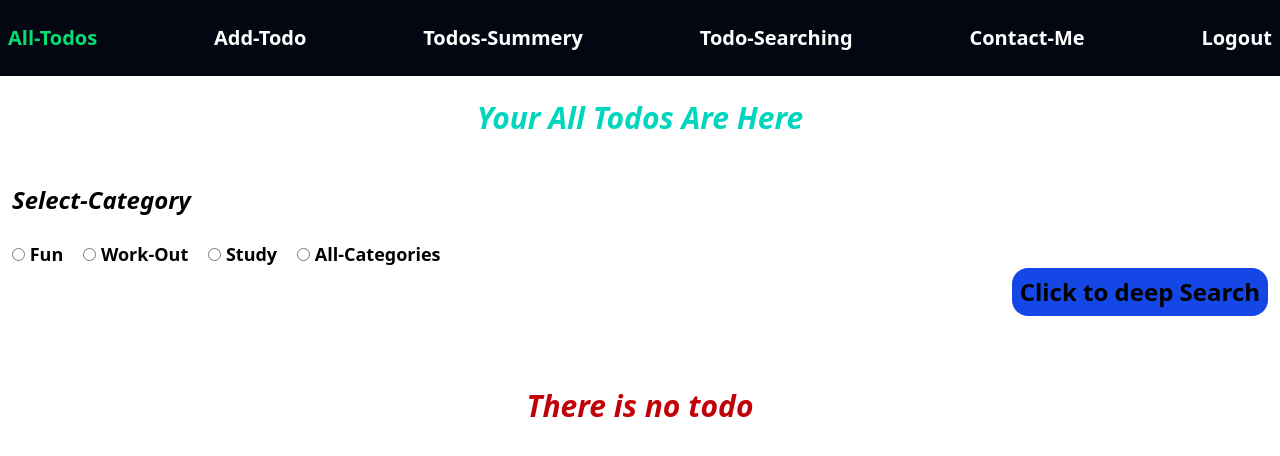
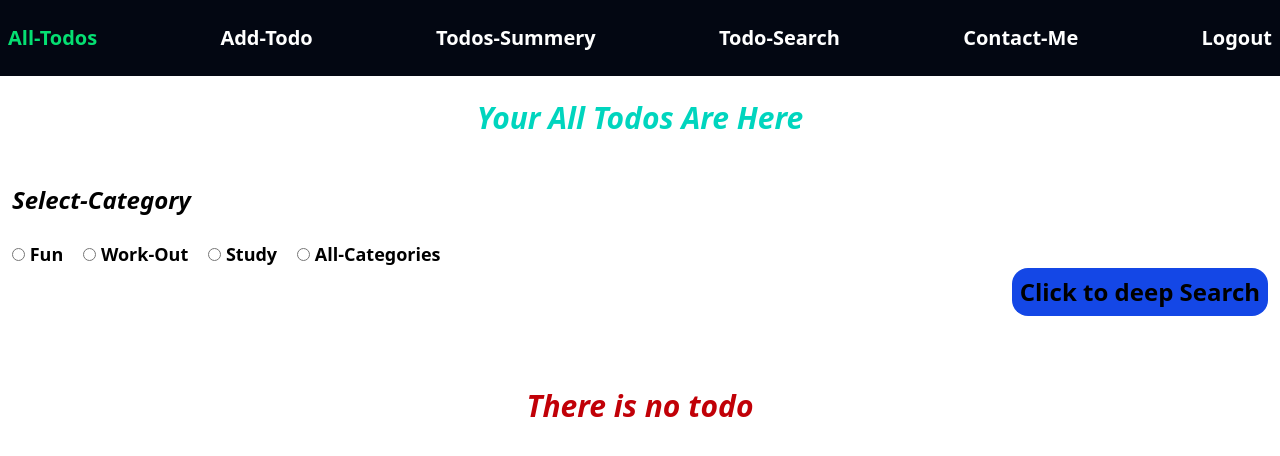
Before and after one commit to HassanAli137756/advanced-todo-management-system, a React (Vite) app: page / in a window 1280 px wide. Both pictures are taken after typing "Sample", "name@example.com", "Sample123" into the empty fields and a click on the button "LOGIN". Shown: the top 456 px of the page. Built offline with nearby package versions, Linux system fonts and the light colour scheme.

Commit message:
Update Header.tsx

```diff
--- a/src/Routing/Header.tsx
+++ b/src/Routing/Header.tsx
@@ -26,7 +26,7 @@ function Header()
   },
 
   {
-    name: 'Todo-Searching',
+    name: 'Todo-Search',
     path: '/searchengine'
   },
 
```
